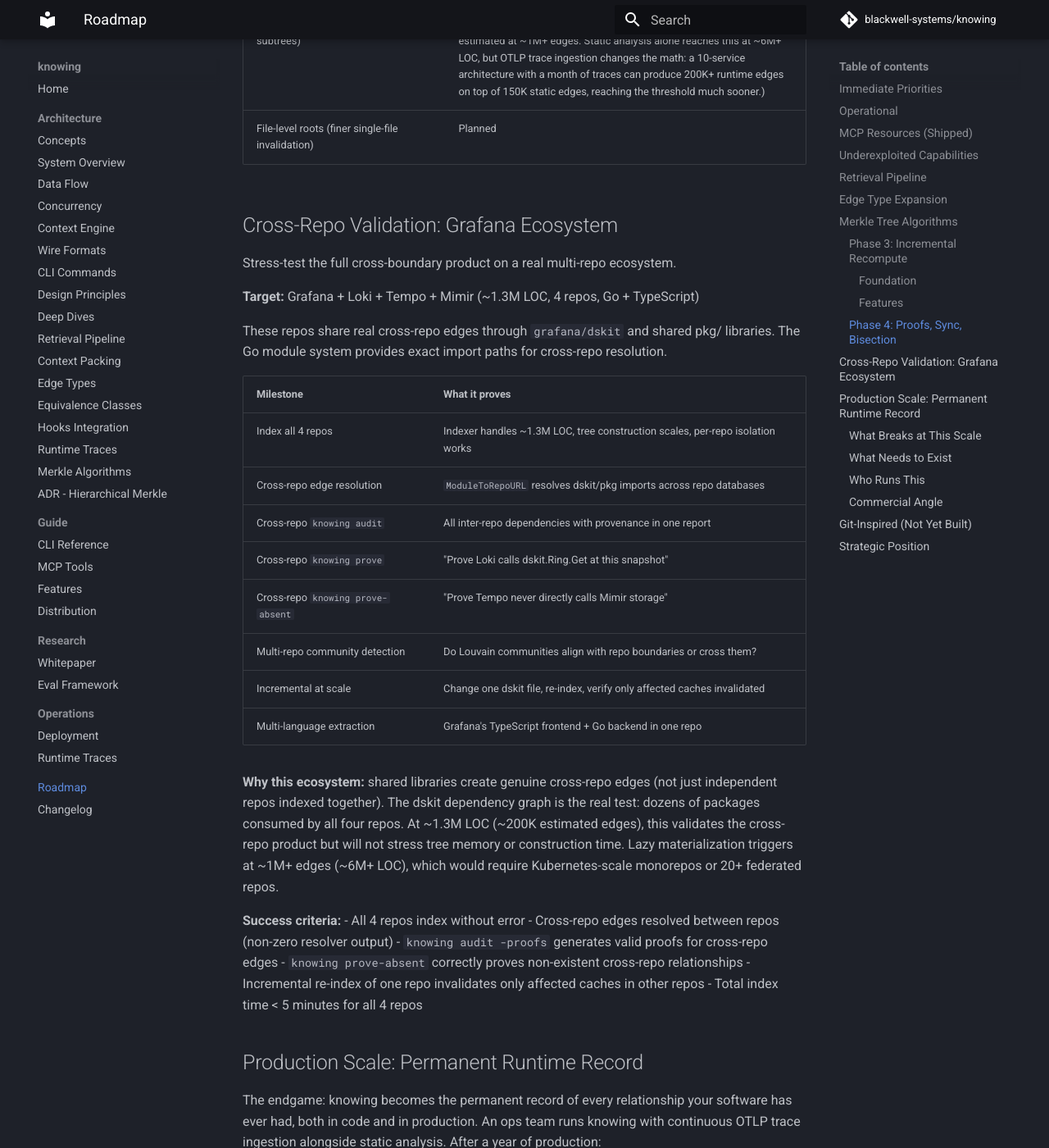
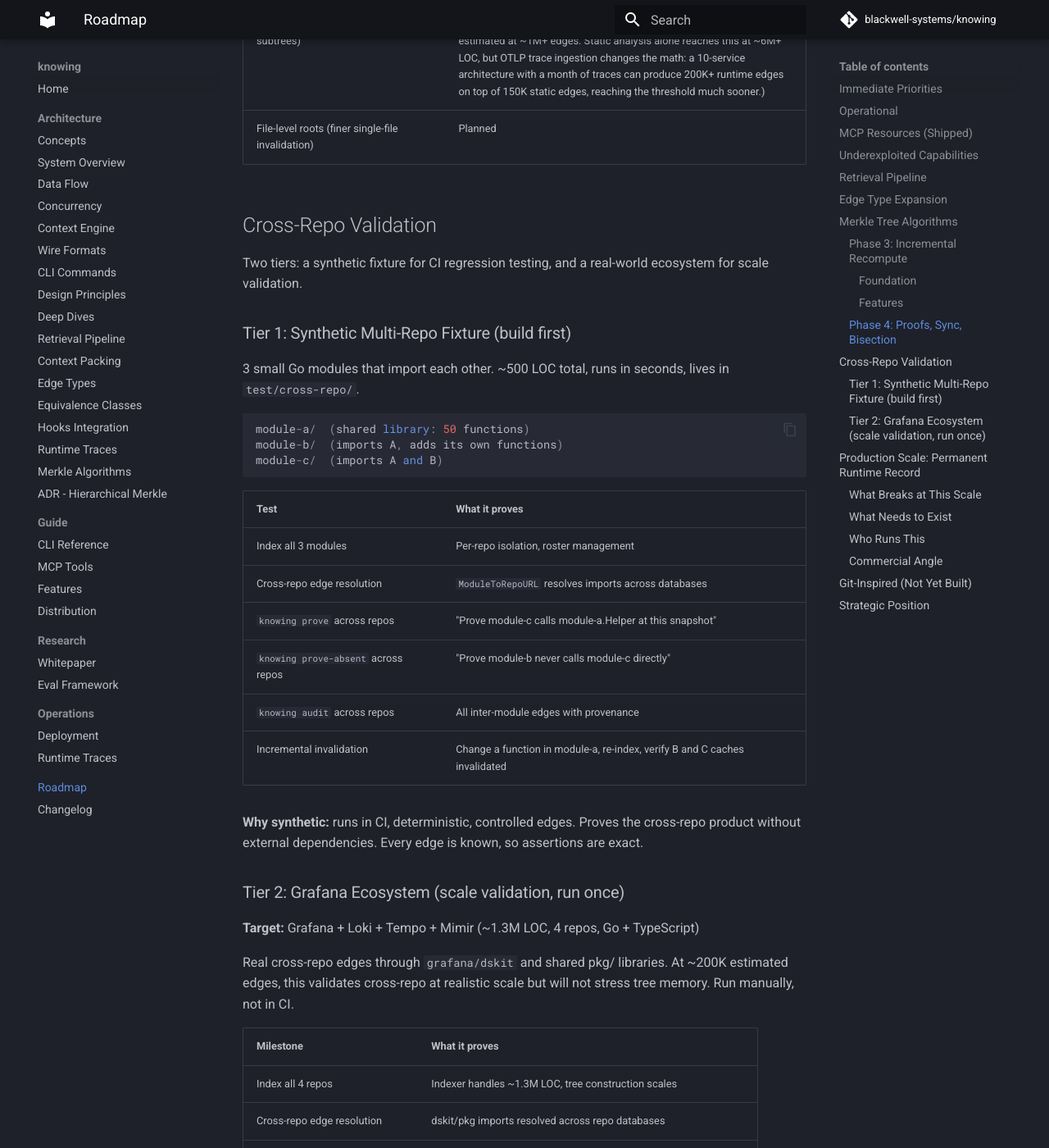
Before and after one commit to blackwell-systems/knowing, an MkDocs documentation site: the page built from docs/roadmap.md, in a window 1280 px wide and 1400 px high, scrolled down 4938 px. Shown: the whole window at 82% size. Built offline with MkDocs 1.6.1 and Material for MkDocs 9.7.7, drawn with Linux system fonts in a browser that asks for light colours; comment, search, counter and statistics services are not loaded; some of the changed text lies outside the part shown.

Commit message:
docs: split cross-repo validation into synthetic fixture + Grafana
Tier 1: synthetic 3-module Go fixture (~500 LOC) for CI regression
testing. Deterministic, controlled edges, exact assertions. Build first.

Tier 2: Grafana ecosystem (1.3M LOC) for one-time scale validation.
Proves cross-repo at realistic scale but doesn't run in CI.

````diff
--- a/docs/roadmap.md
+++ b/docs/roadmap.md
@@ -115,34 +115,49 @@ Phase 3 requires foundation work before the features can be built correctly. The
 | Lazy materialization (load only visited subtrees) | Planned (triggered when tree construction > 1s or memory > 500MB; estimated at ~1M+ edges. Static analysis alone reaches this at ~6M+ LOC, but OTLP trace ingestion changes the math: a 10-service architecture with a month of traces can produce 200K+ runtime edges on top of 150K static edges, reaching the threshold much sooner.) |
 | File-level roots (finer single-file invalidation) | Planned |
 
-## Cross-Repo Validation: Grafana Ecosystem
+## Cross-Repo Validation
 
-Stress-test the full cross-boundary product on a real multi-repo ecosystem.
+Two tiers: a synthetic fixture for CI regression testing, and a real-world ecosystem for scale validation.
+
+### Tier 1: Synthetic Multi-Repo Fixture (build first)
+
+3 small Go modules that import each other. ~500 LOC total, runs in seconds, lives in `test/cross-repo/`.
+
+```
+module-a/  (shared library: 50 functions)
+module-b/  (imports A, adds its own functions)
+module-c/  (imports A and B)
+```
+
+| Test | What it proves |
+|------|---------------|
+| Index all 3 modules | Per-repo isolation, roster management |
+| Cross-repo edge resolution | `ModuleToRepoURL` resolves imports across databases |
+| `knowing prove` across repos | "Prove module-c calls module-a.Helper at this snapshot" |
+| `knowing prove-absent` across repos | "Prove module-b never calls module-c directly" |
+| `knowing audit` across repos | All inter-module edges with provenance |
+| Incremental invalidation | Change a function in module-a, re-index, verify B and C caches invalidated |
+
+**Why synthetic:** runs in CI, deterministic, controlled edges. Proves the cross-repo product without external dependencies. Every edge is known, so assertions are exact.
+
+### Tier 2: Grafana Ecosystem (scale validation, run once)
 
 **Target:** Grafana + Loki + Tempo + Mimir (~1.3M LOC, 4 repos, Go + TypeScript)
 
-These repos share real cross-repo edges through `grafana/dskit` and shared pkg/ libraries. The Go module system provides exact import paths for cross-repo resolution.
+Real cross-repo edges through `grafana/dskit` and shared pkg/ libraries. At ~200K estimated edges, this validates cross-repo at realistic scale but will not stress tree memory. Run manually, not in CI.
 
 | Milestone | What it proves |
 |-----------|---------------|
-| Index all 4 repos | Indexer handles ~1.3M LOC, tree construction scales, per-repo isolation works |
-| Cross-repo edge resolution | `ModuleToRepoURL` resolves dskit/pkg imports across repo databases |
-| Cross-repo `knowing audit` | All inter-repo dependencies with provenance in one report |
-| Cross-repo `knowing prove` | "Prove Loki calls dskit.Ring.Get at this snapshot" |
-| Cross-repo `knowing prove-absent` | "Prove Tempo never directly calls Mimir storage" |
+| Index all 4 repos | Indexer handles ~1.3M LOC, tree construction scales |
+| Cross-repo edge resolution | dskit/pkg imports resolved across repo databases |
 | Multi-repo community detection | Do Louvain communities align with repo boundaries or cross them? |
-| Incremental at scale | Change one dskit file, re-index, verify only affected caches invalidated |
-| Multi-language extraction | Grafana's TypeScript frontend + Go backend in one repo |
-
-**Why this ecosystem:** shared libraries create genuine cross-repo edges (not just independent repos indexed together). The dskit dependency graph is the real test: dozens of packages consumed by all four repos. At ~1.3M LOC (~200K estimated edges), this validates the cross-repo product but will not stress tree memory or construction time. Lazy materialization triggers at ~1M+ edges (~6M+ LOC), which would require Kubernetes-scale monorepos or 20+ federated repos.
+| Multi-language extraction | Grafana's TypeScript frontend + Go backend |
 
 **Success criteria:**
 - All 4 repos index without error
-- Cross-repo edges resolved between repos (non-zero resolver output)
+- Cross-repo edges resolved (non-zero resolver output)
 - `knowing audit -proofs` generates valid proofs for cross-repo edges
-- `knowing prove-absent` correctly proves non-existent cross-repo relationships
-- Incremental re-index of one repo invalidates only affected caches in other repos
-- Total index time < 5 minutes for all 4 repos
+- Total index time < 5 minutes
 
 ## Production Scale: Permanent Runtime Record
 
````
